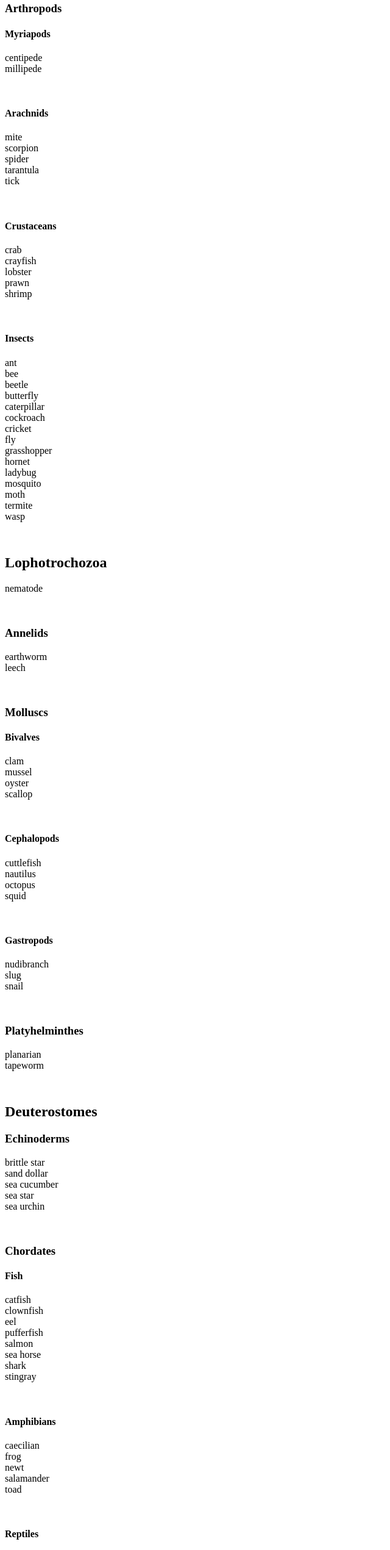
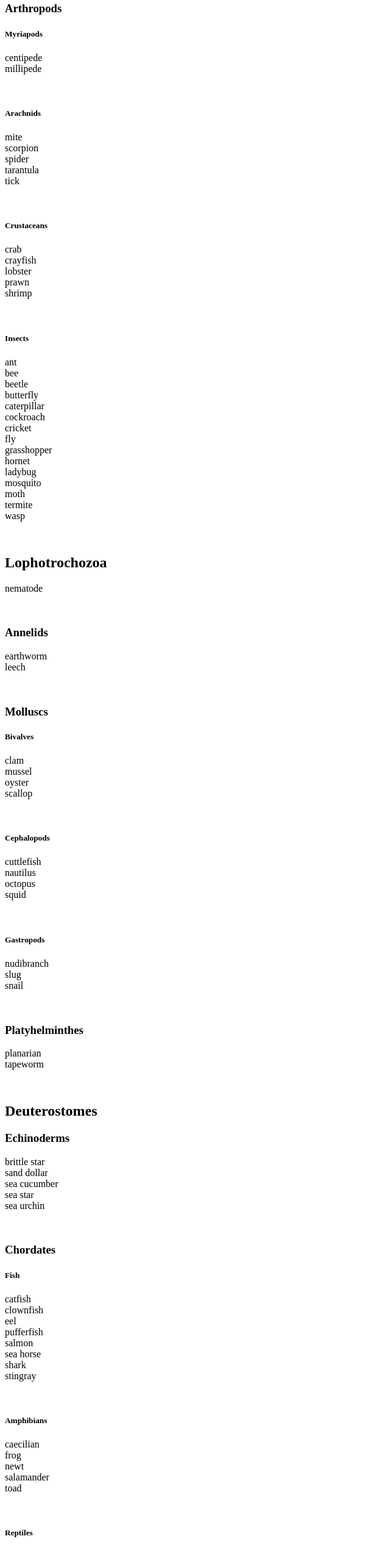
Before and after one commit to SomeUniqueUsername41/animal-taxonomy, a plain HTML site: page index.html in a window 1280 px wide. Shown: the part 232-2773 px from the top of the page at 61% size, without its empty margins (0-640 px from the left). Drawn offline with Linux system fonts and the light colour scheme.

Commit message:
Update index.html

```diff
--- a/index.html
+++ b/index.html
@@ -12,16 +12,16 @@
       <p>tardigrade</p>
       <br>
       <h3>Arthropods</h3>
-      <h4>Myriapods</h4>
+      <h5>Myriapods</h5>
       <p>centipede<br>millipede</p>
       <br>
-      <h4>Arachnids</h4>
+      <h5>Arachnids</h5>
       <p>mite<br>scorpion<br>spider<br>tarantula<br>tick</p>
       <br>
-      <h4>Crustaceans</h4>
+      <h5>Crustaceans</h5>
       <p>crab<br>crayfish<br>lobster<br>prawn<br>shrimp</p>
       <br>
-      <h4>Insects</h4>
+      <h5>Insects</h5>
       <p>ant<br>bee<br>beetle<br>butterfly<br>caterpillar<br>cockroach<br>cricket<br>fly<br>grasshopper<br>hornet<br>ladybug<br>mosquito<br>moth<br>termite<br>wasp</p>
       <br>
       <h2>Lophotrochozoa</h2>
@@ -31,13 +31,13 @@
       <p>earthworm<br>leech</p>
       <br>
       <h3>Molluscs</h3>
-      <h4>Bivalves</h4>
+      <h5>Bivalves</h5>
       <p>clam<br>mussel<br>oyster<br>scallop</p>
       <br>
-      <h4>Cephalopods</h4>
+      <h5>Cephalopods</h5>
       <p>cuttlefish<br>nautilus<br>octopus<br>squid</p>
       <br>
-      <h4>Gastropods</h4>
+      <h5>Gastropods</h5>
       <p>nudibranch<br>slug<br>snail</p>
       <br>
       <h3>Platyhelminthes</h3>
@@ -48,18 +48,18 @@
       <p>brittle star<br>sand dollar<br>sea cucumber<br>sea star<br>sea urchin</p>
       <br>
       <h3>Chordates</h3>
-      <h4>Fish</h4>
+      <h5>Fish</h5>
       <p>catfish<br>clownfish<br>eel<br>pufferfish<br>salmon<br>sea horse<br>shark<br>stingray</p>
       <br>
-      <h4>Amphibians</h4>
+      <h5>Amphibians</h5>
       <p>caecilian<br>frog<br>newt<br>salamander<br>toad<br></p>
       <br>
-      <h4>Reptiles</h4>
+      <h5>Reptiles</h5>
       <p>alligator<br>boa<br>chameleon<br>cobra<br>crocodile<br>iguana<br>lizard<br>python<br>skink<br>snake<br>tortoise<br>tuatara<br>turtle<br>viper</p>
       <br>
-      <h4>Birds</h4>
+      <h5>Birds</h5>
       <p>flamingo<br>gull<br>stork</p>
-      <h5>Anseriformes</h5>
+      <h6>Anseriformes</h6>
       <p>duck<br>goose<br>swan</p>
       <h5>Columbiformes</h5>
       <p>dove<br>pigeon</p>
```
